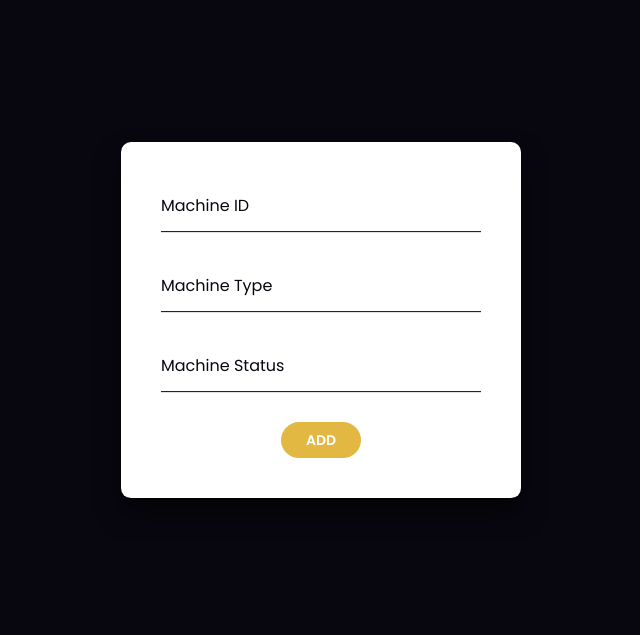
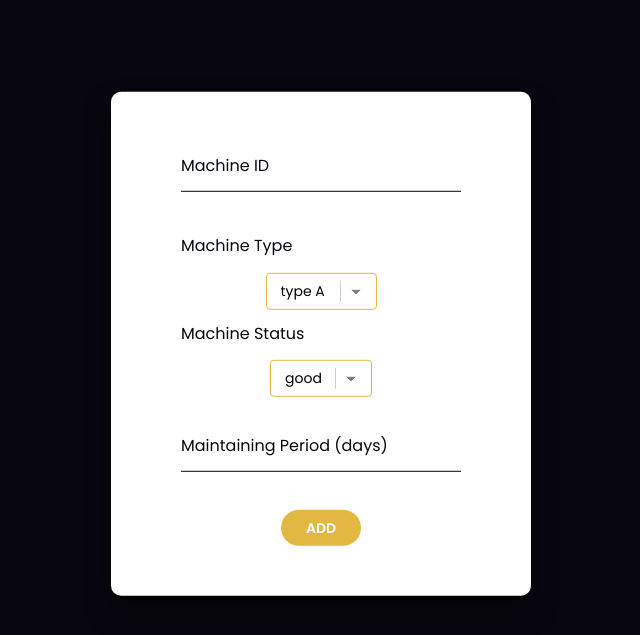
Before and after one commit to ally0108/AWS-project, a Flask app: page /add in a window 1280 px wide. Shown: the part 80-715 px from the top of the page, without its empty margins (319-959 px from the left). Run offline with Flask 3, Linux system fonts and the light colour scheme; parts of the project's set-up code (start-up, migrations or seed data) failed here and were passed over; some libraries are stand-ins or nearby versions.

Commit message:
selectbox

```diff
--- a/static/css/style-add.css
+++ b/static/css/style-add.css
@@ -212,6 +212,7 @@ nav ul li a {
   cursor: pointer;
   font-weight: 600;
   border-radius: 20px;
+  margin-top: 8px;
 }
 .editButton:hover {
   background-color: #e2b842;
@@ -221,17 +222,17 @@ nav ul li a {
 /* edit */
 .mach-box {
   position: absolute;
-  top: 50%;
+  top: 53%;
   left: 50%;
-  width: 400px;
-  padding: 40px;
+  width: 420px;
+  padding: 50px 70px;
   transform: translate(-50%, -50%);
-  /* background: rgba(24, 20, 20, 0.987); */
   background: #ffffff;
   box-sizing: border-box;
   box-shadow: 0 15px 25px rgba(0, 0, 0, 0.6);
   border-radius: 10px;
 }
+
 
 .mach-box .user-box {
   position: relative;
--- /dev/null
+++ b/static/css/style-select.css
@@ -0,0 +1,66 @@
+select {
+
+    /* styling */
+    background-color: white;
+    border: thin solid #e2b842;
+    border-radius: 4px;
+    display: inline-block;
+    font: inherit;
+    line-height: 1.5em;
+    padding: 0.5em 3.5em 0.5em 1em;
+
+    /* reset */
+
+    margin: 0;
+    -webkit-box-sizing: border-box;
+    -moz-box-sizing: border-box;
+    box-sizing: border-box;
+    -webkit-appearance: none;
+    -moz-appearance: none;
+    }
+
+
+    /* arrows */
+    select.minimal {
+    background-image:
+      linear-gradient(45deg, transparent 50%, gray 50%),
+      linear-gradient(135deg, gray 50%, transparent 50%),
+      linear-gradient(to right, #ccc, #ccc);
+    background-position:
+      calc(100% - 20px) calc(1em + 2px),
+      calc(100% - 15px) calc(1em + 2px),
+      calc(100% - 2.5em) 0.5em;
+    background-size:
+      5px 5px,
+      5px 5px,
+      1px 1.5em;
+    background-repeat: no-repeat;
+    }
+
+    select.minimal:focus {
+    background-image:
+      linear-gradient(45deg, #e2b842 50%, transparent 50%),
+      linear-gradient(135deg, transparent 50%, #e2b842 50%),
+      linear-gradient(to right, #ccc, #ccc);
+    background-position:
+      calc(100% - 15px) 1em,
+      calc(100% - 20px) 1em,
+      calc(100% - 2.5em) 0.5em;
+    background-size:
+      5px 5px,
+      5px 5px,
+      1px 1.5em;
+    background-repeat: no-repeat;
+    border-color: #e2b842;
+    outline: 0;
+    }
+
+
+    select:-moz-focusring {
+    color: transparent;
+    text-shadow: 0 0 0 #000;
+    }
+
+    body {
+    text-align: center;
+    }
--- a/templates/add_machine.html
+++ b/templates/add_machine.html
@@ -14,6 +14,7 @@
     <link rel="stylesheet" type="text/css" href="{{ url_for('static', filename='css/style-add.css') }}" />
     <link rel="stylesheet" href="{{ url_for('static', filename='css/responsive.css') }}" />
     <link rel="stylesheet" href="{{ url_for('static', filename='css/style-nav.css') }}" />
+    <link rel="stylesheet" href="{{ url_for('static', filename='css/style-select.css') }}" />
 
 
     <nav>
@@ -40,14 +41,34 @@
               <label>Machine ID</label>
             </div>
             <div class="user-box">
-              <input type="text" name="machine_type" required />
+              <!-- <input type="text" name="machine_type" required /> -->
               <label>Machine Type</label>
-
+              <br>  <br>
+              <select class="minimal">
+                <option value="type A">type A</option>
+                <option value="type B">type B</option>
+                <option value="type C">type C</option>
+              </select>
+              <br>
             </div>
             <div class="user-box">
-              <input type="text" name="machine_status" required />
+              <!-- <input type="text" name="machine_status" required /> -->
               <label>Machine Status</label>
+              <br>  <br>
+              <select class="minimal">
+
+                <option value="good">good</option>
+                <option value="bad">bad</option>
+
+              </select>
+              <br>
             </div>
+            <br>
+            <div class="user-box">
+              <input type="text" name="machine_period" required />
+
+              <label>Maintaining Period (days)</label>
+           </div>
             <center>
               <!-- 杜: submit 後資料庫要新增一個新的machine -->
               <button type="submit" class="editButton"> ADD </a>
--- a/templates/detail_machine.html
+++ b/templates/detail_machine.html
@@ -47,6 +47,9 @@
             <p>Status: {{data.status}}</p>
           </div>
           <div class="user-box">
+            <p>Maintaining Period: {{data.status}} days</p>
+          </div>
+          <div class="user-box">
             <p>
               Last Repair Time: {{data.repair_time}} <br />
               <!-- (希望呈現的樣式: 2023/05/08 10:51) -->
```
Also changed, not shown: static/css/style-edit.css (+18 -3 lines), templates/edit_machine.html (+34 -2 lines).
